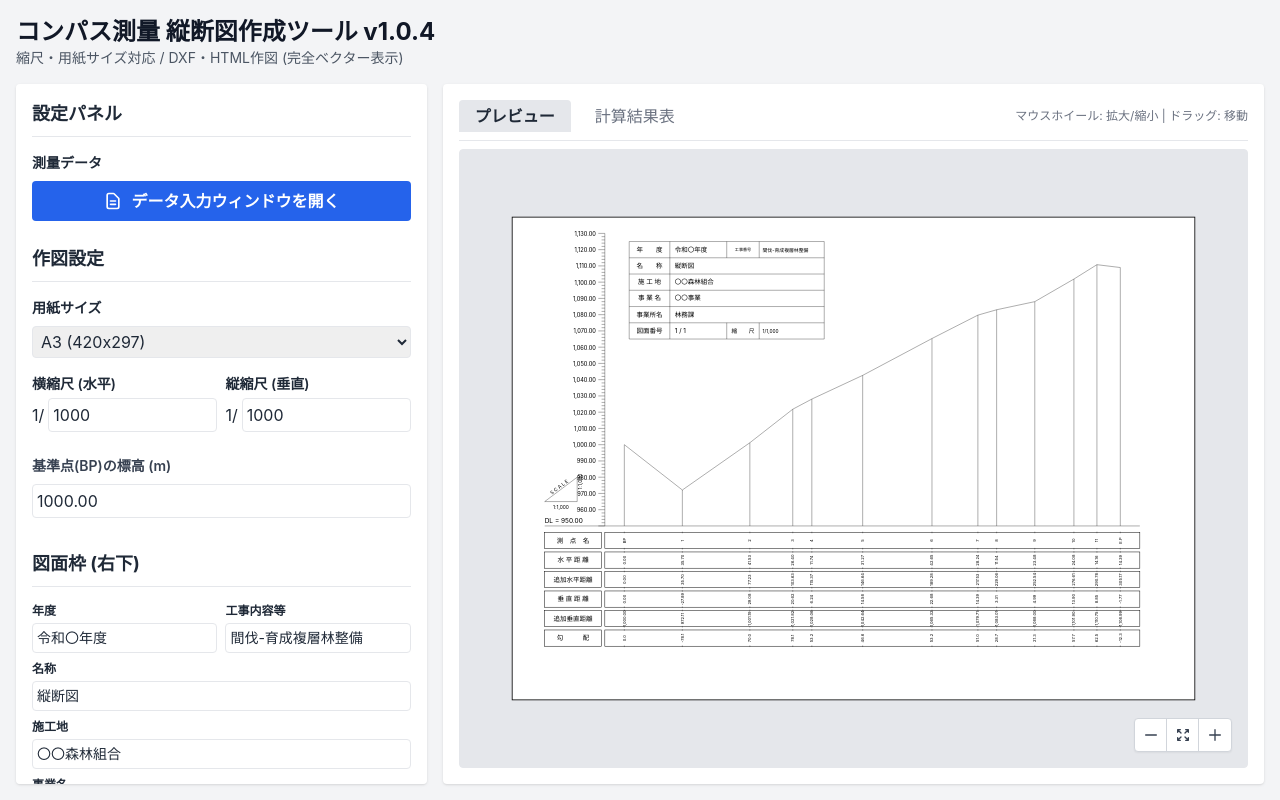
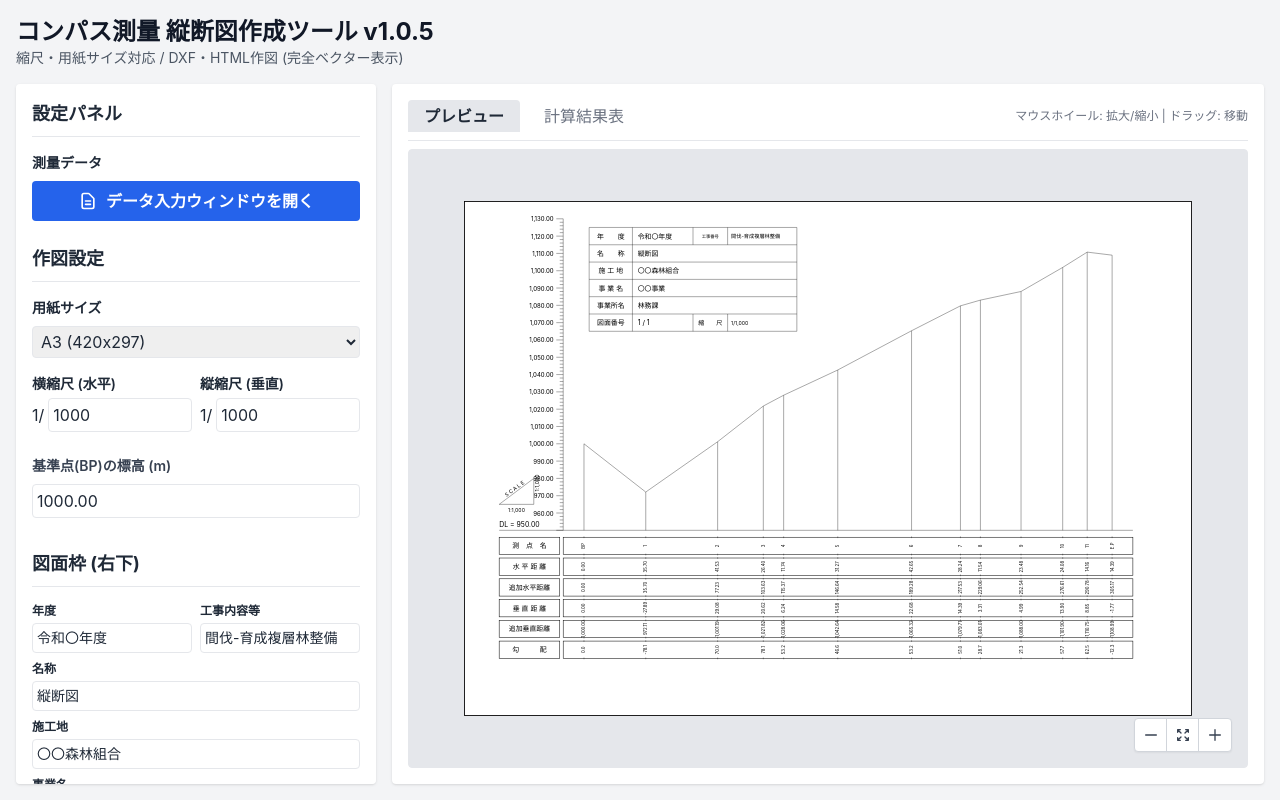
Before and after one commit to Kojiro-Nakamura/Compass2GIS, a website built with Vite: page profile.html in a window 1280 px wide. Built offline with nearby package versions, Linux system fonts and the light colour scheme.

Commit message:
Expand profile preview layout to full screen width

```diff
--- a/index.html
+++ b/index.html
@@ -13,7 +13,7 @@
 </head>
 <body>
     <div class="header">
-        <h1>🌍 コンパスtoGIS（ブラウザ版） v1.0.4</h1>
+        <h1>🌍 コンパスtoGIS（ブラウザ版） v1.0.5</h1>
     </div>
 
     <div class="container">
--- a/package.json
+++ b/package.json
@@ -1,7 +1,7 @@
 {
   "name": "compass2gis",
   "private": true,
-  "version": "1.0.4",
+  "version": "1.0.5",
   "type": "module",
   "scripts": {
     "dev": "vite",
--- a/profile.html
+++ b/profile.html
@@ -3,7 +3,7 @@
 <head>
     <meta charset="UTF-8">
     <meta name="viewport" content="width=device-width, initial-scale=1.0">
-    <title>コンパス測量 縦断図作成ツール v1.0.4</title>
+    <title>コンパス測量 縦断図作成ツール v1.0.5</title>
     <script src="https://cdn.tailwindcss.com"></script>
     <script src="https://cdnjs.cloudflare.com/ajax/libs/encoding-japanese/2.0.0/encoding.min.js"></script>
     <style>
@@ -35,15 +35,15 @@
 </head>
 <body class="text-gray-800">
 
-<div class="max-w-7xl mx-auto p-4 flex flex-col h-screen">
+<div class="w-full px-2 lg:px-4 py-4 flex flex-col h-screen">
     <header class="mb-4">
-        <h1 class="text-2xl font-bold text-gray-900">コンパス測量 縦断図作成ツール v1.0.4</h1>
+        <h1 class="text-2xl font-bold text-gray-900">コンパス測量 縦断図作成ツール v1.0.5</h1>
         <p class="text-sm text-gray-600">縮尺・用紙サイズ対応 / DXF・HTML作図 (完全ベクター表示)</p>
     </header>
 
     <div class="flex flex-col lg:flex-row gap-4 flex-1 min-h-0">
         <!-- 左側：設定パネル -->
-        <div class="w-full lg:w-1/3 bg-white p-4 rounded shadow flex flex-col gap-4 overflow-y-auto">
+        <div class="w-full lg:w-[360px] bg-white p-4 rounded shadow flex flex-col gap-4 overflow-y-auto shrink-0">
             <h2 class="font-bold text-lg border-b pb-2">設定パネル</h2>
 
             <div class="flex flex-col gap-2">
@@ -138,7 +138,7 @@
         </div>
 
         <!-- 右側：プレビュー＆結果表示 -->
-        <div class="w-full lg:w-2/3 bg-white p-4 rounded shadow flex flex-col min-h-0">
+        <div class="w-full flex-1 bg-white p-4 rounded shadow flex flex-col min-h-0 overflow-hidden">
             <div class="flex justify-between items-center border-b pb-2 mb-2">
                 <div class="flex gap-2">
                     <button id="tabPreview" class="px-4 py-1 bg-gray-200 rounded-t font-semibold">プレビュー</button>
```
Also changed, not shown: patch27.cjs (added, +9 -0 lines).
